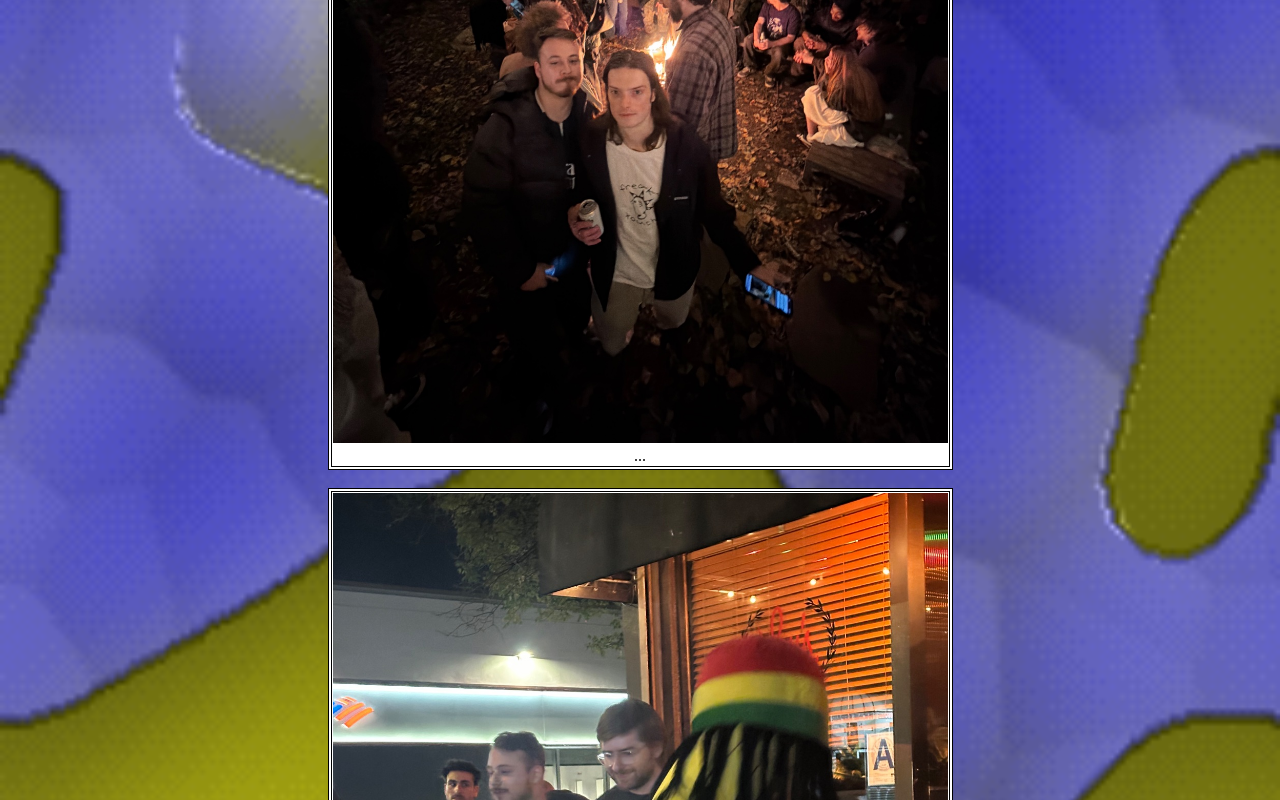
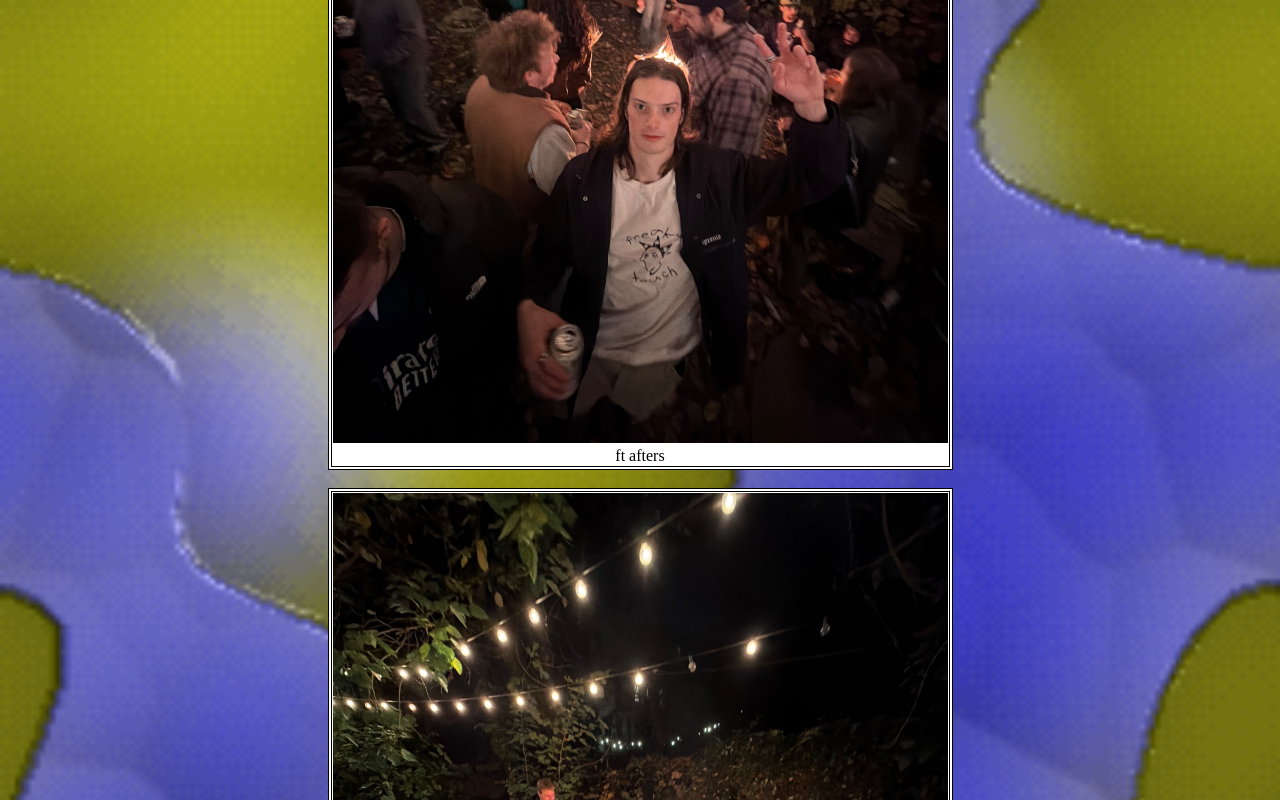
Before and after one commit to aidanspencer/freakytouch, a plain HTML site: page photos/index.html in a window 1280 px wide. Shown: the part 552-1352 px from the top of the page. Drawn offline with Linux system fonts and the light colour scheme.

Commit message:
Add new photos to photos page

```diff
--- a/photos/index.html
+++ b/photos/index.html
@@ -55,6 +55,16 @@
         <br>
 
         <!-- BEGIN GENERATED: run pull_photos.py to update. To remove a photo, delete its file from images/photos/ (deleting only this HTML gets it added back) -->
+        <table class="content-table">
+            <tr>
+                <td>
+                    <img class="content-img" src="/images/photos/upload-20261121-8c8690a4.jpg" alt="ft afters">
+                    <div>ft afters</div>
+                </td>
+            </tr>
+        </table>
+        <br>
+
         <table class="content-table">
             <tr>
                 <td>
```
